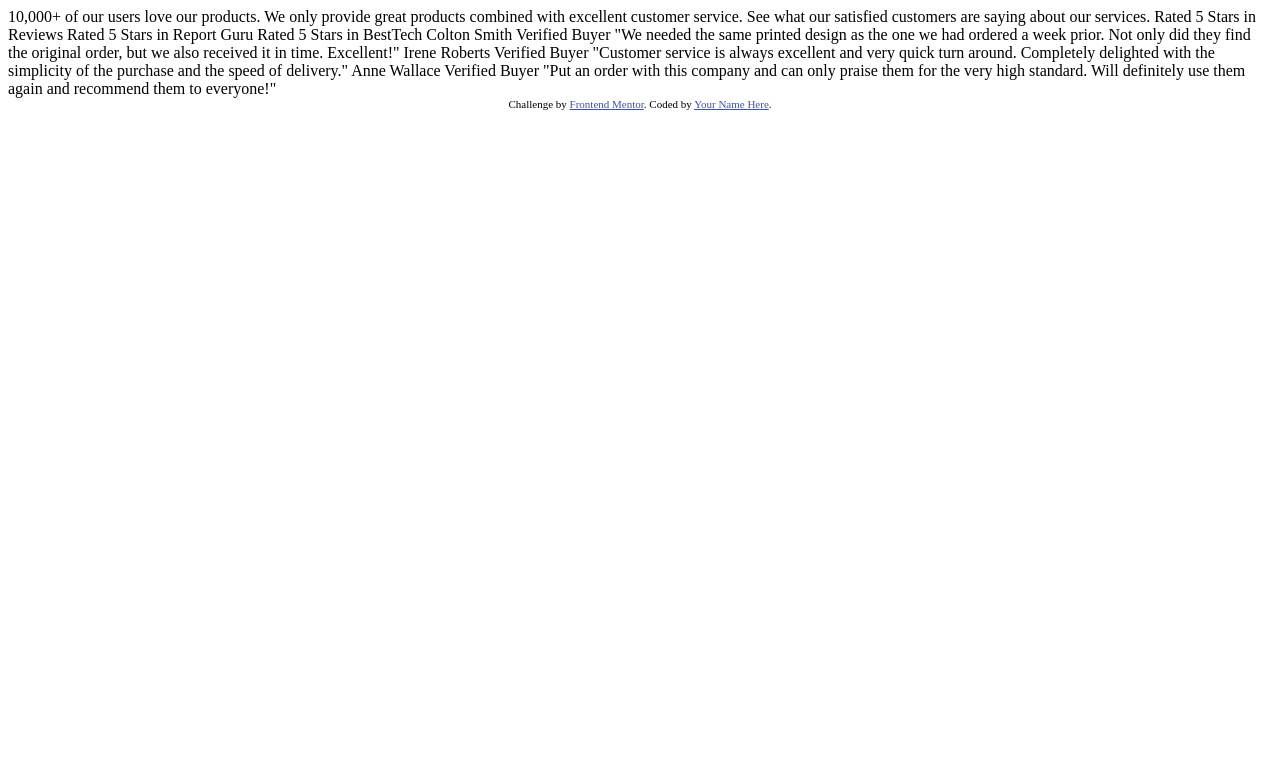
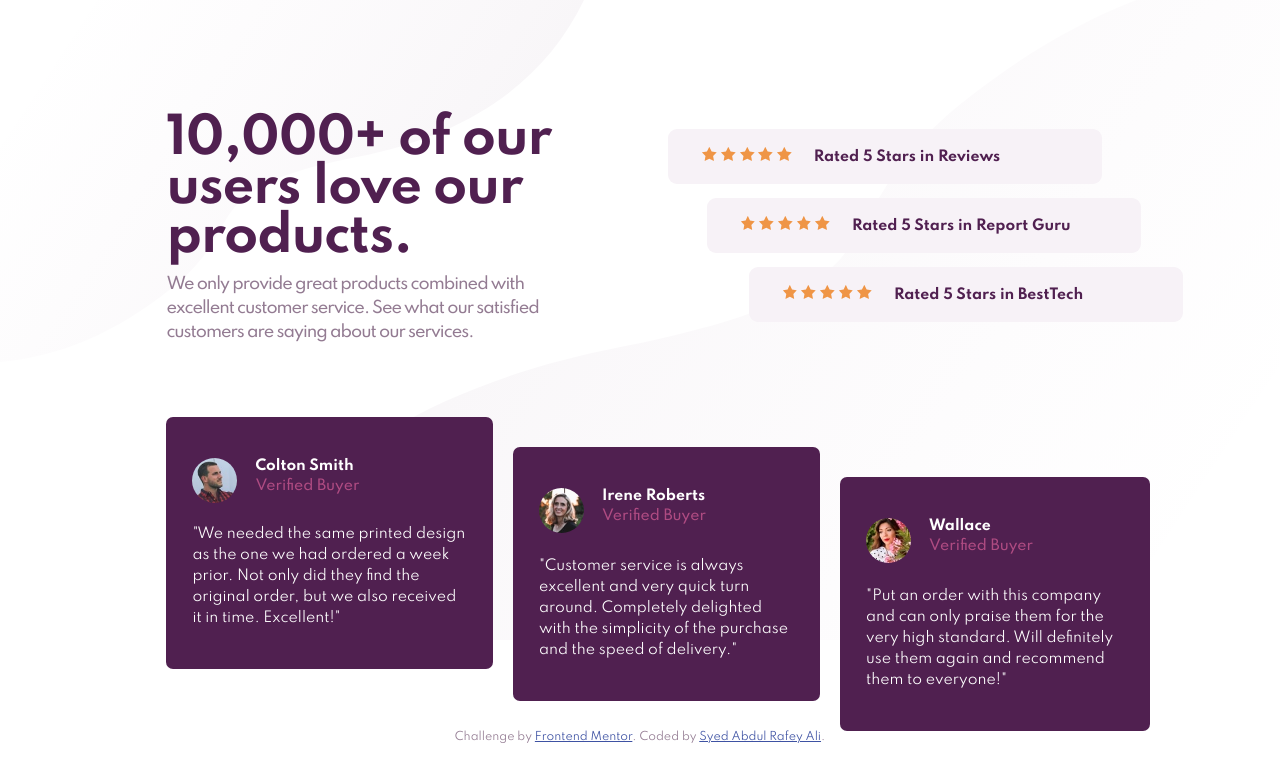
Before and after one commit to rafeyshah/Social-Proof-Section, a plain HTML site: page index.html in a window 1280 px wide. Drawn offline with Linux system fonts and the light colour scheme.

Commit message:
Static Site

```diff
--- a/index.html
+++ b/index.html
@@ -4,14 +4,15 @@
     <meta charset="UTF-8" />
     <meta name="viewport" content="width=device-width, initial-scale=1.0" />
     <!-- displays site properly based on user's device -->
-
+    <link href="https://fonts.googleapis.com/css2?family=Spartan:wght@400;500;700&display=swap" rel="stylesheet">
     <link
       rel="icon"
       type="image/png"
       sizes="32x32"
       href="./images/favicon-32x32.png"
     />
-
+    <link rel="stylesheet" href="">
+    <link rel="stylesheet" href="./style.css">
     <title>Frontend Mentor | Social proof section</title>
 
     <!-- Feel free to remove these styles or customise in your own stylesheet 👍 -->
@@ -26,36 +27,80 @@
     </style>
   </head>
   <body>
-    10,000+ of our users love our products.
+    <div class="Main">
 
-    We only provide great products combined with excellent customer service.
-    See what our satisfied customers are saying about our services.
 
-    Rated 5 Stars in Reviews
-    Rated 5 Stars in Report Guru
-    Rated 5 Stars in BestTech
+      <div  class="flex">
+          <div class="Title">
+            <div class="T">
+              10,000+ of our users love our products.
+            </div>
+            <p class="t-des">
+              We only provide great products combined with excellent customer service.
+              See what our satisfied customers are saying about our services.
+            </p>
+          </div>
 
-    Colton Smith
-    Verified Buyer
-    "We needed the same printed design as the one we had ordered a week prior.
-    Not only did they find the original order, but we also received it in time.
-    Excellent!"
+          <div class="Reviews">
+            <p class="R"><img src="images/icon-star.svg" alt="Rating Starts">
+              <img src="images/icon-star.svg" alt="Rating Starts">
+              <img src="images/icon-star.svg" alt="Rating Starts">
+              <img src="images/icon-star.svg" alt="Rating Starts">
+              <img src="images/icon-star.svg" alt="Rating Starts">
+              <span>Rated 5 Stars in Reviews</span> </p>
+            <p class="R R2">
+              <img src="images/icon-star.svg" alt="Rating Starts">
+              <img src="images/icon-star.svg" alt="Rating Starts">
+              <img src="images/icon-star.svg" alt="Rating Starts">
+              <img src="images/icon-star.svg" alt="Rating Starts">
+              <img src="images/icon-star.svg" alt="Rating Starts">
+              <span>Rated 5 Stars in Report Guru</span></p>
+            <p class="R R3">
+              <img src="images/icon-star.svg" alt="Rating Starts">
+              <img src="images/icon-star.svg" alt="Rating Starts">
+              <img src="images/icon-star.svg" alt="Rating Starts">
+              <img src="images/icon-star.svg" alt="Rating Starts">
+              <img src="images/icon-star.svg" alt="Rating Starts">
+              <span>Rated 5 Stars in BestTech</span> </p>
+          </div>
+        </div>
 
-    Irene Roberts
-    Verified Buyer
-    "Customer service is always excellent and very quick turn around. Completely
-    delighted with the simplicity of the purchase and the speed of delivery."
+        <div class="flex" style="margin-top: 6%;">
+          <div class="pCards">
+            <p>
+            <img class="img1" src="images/image-colton.jpg" alt="P1">
+            <span class="name">Colton Smith</span></p>
+            <p class="ver">Verified Buyer</p>
+            <p class="par">"We needed the same printed design as the one we had ordered a week prior.
+            Not only did they find the original order, but we also received it in time.
+            Excellent!"</p>
+          </div>
+          <div class="pCards c2">
+            <p>
+              <img class="img1" src="images/image-irene.jpg" alt="P2">
+              <span class="name">Irene Roberts</span></p>
+              <p class="ver">Verified Buyer</p>
+              <p class="par">"Customer service is always excellent and very quick turn around. Completely
+              delighted with the simplicity of the purchase and the speed of delivery."</p>
+          </div>
+          <div class="pCards c3">
+           <p>
+             <img class="img1" src="images/image-anne.jpg" alt="P3">
+             <span class="name">Wallace</span></p>
+             <p class="ver">Verified Buyer</p>
+             <p class="par">"Put an order with this company and can only praise them for the very high
+             standard. Will definitely use them again and recommend them to everyone!"</p>
+          </div>
 
-    Anne Wallace
-    Verified Buyer
-    "Put an order with this company and can only praise them for the very high
-    standard. Will definitely use them again and recommend them to everyone!"
+        </div>
+
+    </div>
 
     <div class="attribution">
       Challenge by
       <a href="https://www.frontendmentor.io?ref=challenge" target="_blank"
         >Frontend Mentor</a
-      >. Coded by <a href="#">Your Name Here</a>.
+      >. Coded by <a href="#">Syed Abdul Rafey Ali</a>.
     </div>
   </body>
 </html>
--- /dev/null
+++ b/style.css
@@ -0,0 +1,95 @@
+body{
+    background: url(images/bg-pattern-top-desktop.svg) no-repeat, url(images/bg-pattern-bottom-desktop.svg) no-repeat top -18% right;
+    font: 15px 'Spartan',sans-serif;
+    color: hsl(303, 10%, 53%);
+    margin: 9% 13%;
+
+}
+.T{
+    font: 700 49px/49px 'Spartan', sans-serif;
+    color: hsl(300, 43%, 22%);
+    width: 84%;
+    letter-spacing: -1px;
+}
+.Title{
+    width: 50%;
+}
+.t-des{
+    font: 500 16px/24px 'Spartan',sans-serif;
+    width: 79%;
+    letter-spacing: -1px;
+    margin-top: 2%;
+}
+
+.R{
+    border-radius: 9px;
+    padding: 18px;
+    background-color: hsl(300, 24%, 96%);
+    color: hsl(300, 43%, 22%);
+    font-weight: 700;
+    width: 100%;
+    font-size: 14px;
+    padding-left: 34px;
+
+    }
+.R2{
+    margin-left: 10%;
+}
+.R3{
+    margin-left: 21%;
+}
+span{
+    padding-left: 18px;
+}
+img{
+    height: 14px;
+}
+
+.flex{
+    display: flex;
+    width: 106%;
+}
+
+.pCards{
+    margin-right: 2%;
+    background-color: hsl(300, 43%, 22%);
+    border-radius: 7px;
+    padding:26px;
+    height: 100%;
+}
+
+.img1{
+    height: 45px;
+    border-radius: 100%;
+}
+
+.name{
+    font: 700 14px 'Spartan',sans-serif;
+    position: absolute;
+    color: white;
+}
+
+.ver{
+    position: relative;
+    font-size: 14px;
+    left: 63px;
+    top: -45px;
+    color:hsla(333, 80%, 67%, 0.603);
+    font-weight: 500;
+    margin-bottom: -11%;
+}
+
+.par{
+    color: white;
+    font-weight: 400;
+    font-size: 14px;
+    line-height: 21px;
+}
+
+.c2{
+    margin-top: 30px;
+}
+
+.c3{
+    margin-top: 60px;
+}
```
